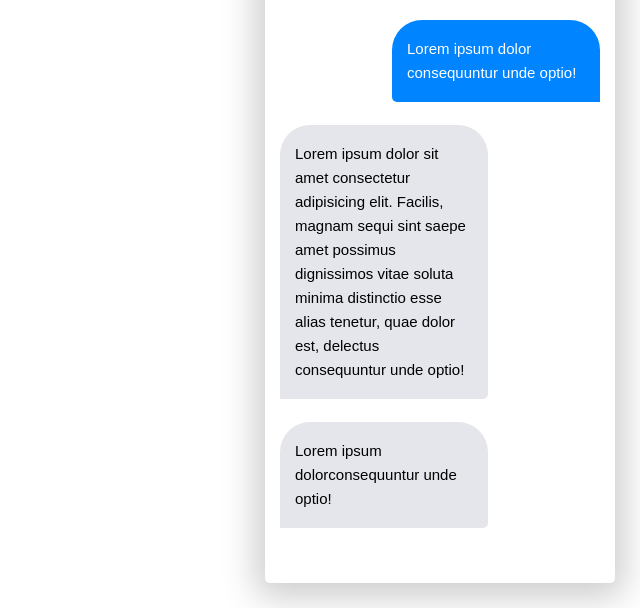
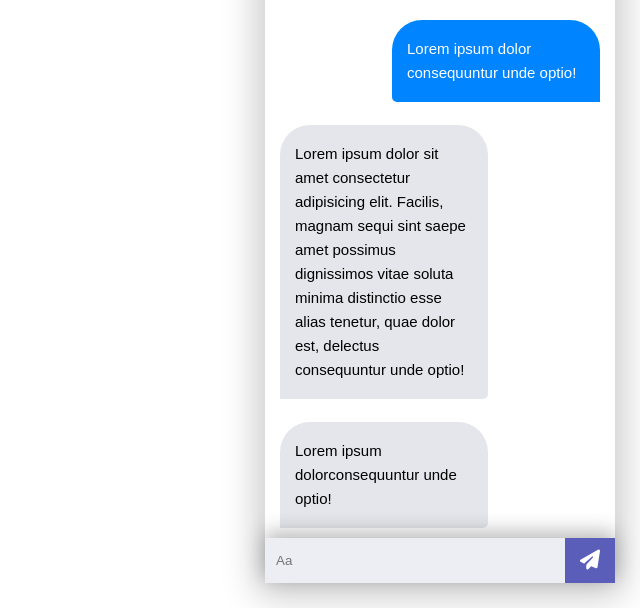
Before and after one commit to Jimam-Tamimi/chatbot-design, a plain HTML site: page index.html in a window 1280 px wide. Both pictures are taken after a click on the element 1207 px from the left and 727 px from the top of the page. Shown: the part 192-800 px from the top of the page, without its empty margins (640-1280 px from the left). Drawn offline with Linux system fonts and the light colour scheme.

Commit message:
msg completed

```diff
--- a/css/style.css
+++ b/css/style.css
@@ -33,6 +33,10 @@
     align-items: center;
     font-size: 48px;
 
+}
+
+.msg-section-opener:hover{
+    background: #4348a5;
 }
 .msg-section-opener.hide{
     height: 0;
@@ -122,6 +126,12 @@
 .bottom-section .send-message-section{
     width: 100%;
     height: 45px;
+    display: flex;
+    justify-content: center;
+    align-items: center;
+    box-shadow: 0px -6px 20px 0px #00000047;
+    z-index: 4343;
+
 }
 
 .bottom-section .all-messages-section .message{
@@ -153,3 +163,27 @@
     color: black;
 
 }
+
+.bottom-section .send-message-section .message-input{
+    height: 100%;
+    width: calc(100% - 50px);
+    outline: none;
+    padding: 0px 11px;
+    border: none;
+    background: #edeef3;
+}
+
+.bottom-section .send-message-section .send-msg-btn{
+    height: 100%;
+    width: 50px;
+    border: none;
+    outline: none;
+    background: #5a5eb9;
+    color: white;
+    font-size: 20px;
+    cursor: pointer;
+    transition: all .4s ease-in-out;
+}
+.bottom-section .send-message-section .send-msg-btn:hover{
+    background: #4348a5;
+}
--- a/index.html
+++ b/index.html
@@ -59,7 +59,11 @@
                         </div>
                     </div>
                 </div>
-                <div class="send-message-section"></div>
+
+                <div class="send-message-section">
+                    <input type="text" id="message" class="message-input" placeholder="Aa">
+                    <button class="send-msg-btn"><i class="fas fa-paper-plane send-msg-btn-icon"></i></button>
+                </div>
             </div>
 
         </div>
```
